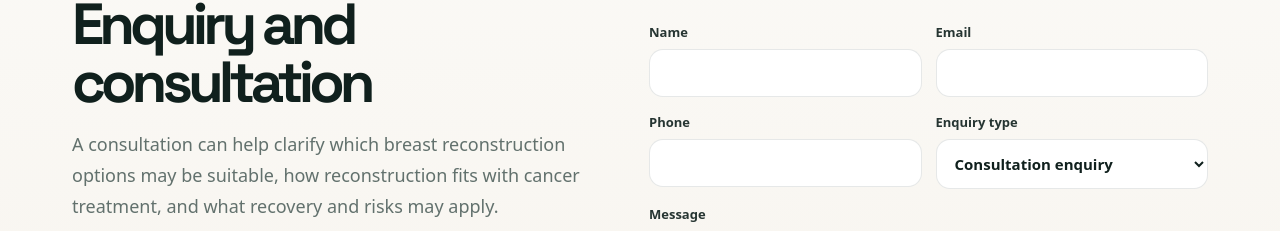
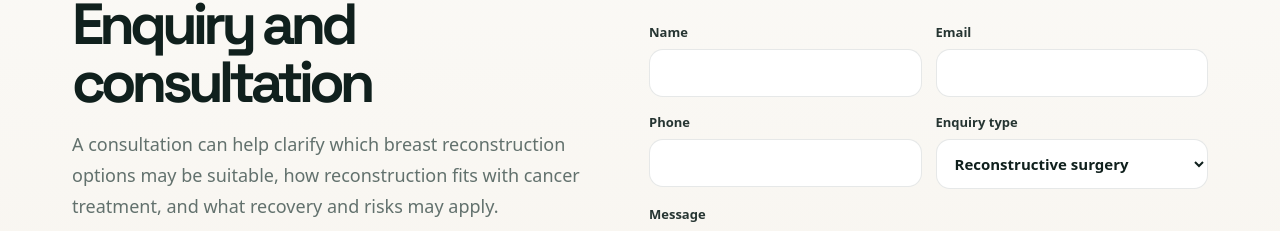
Before and after one commit to zatyrical/plasticwebsite, a Next.js app: page /breast-reconstruction-singapore in a window 1280 px wide. Shown: the part 8578-8809 px from the top of the page. Built offline with nearby package versions, Linux system fonts and the light colour scheme.

Commit message:
seo: set breast-reconstruction-singapore/page.tsx enquiry default

```diff
--- a/app/breast-reconstruction-singapore/page.tsx
+++ b/app/breast-reconstruction-singapore/page.tsx
@@ -274,7 +274,7 @@ export default function BreastReconstructionPage() {
                 Use the enquiry form to request an appointment or ask about breast reconstruction assessment. Please do not send urgent medical concerns through the website form.
               </p>
             </div>
-            <ContactForm />
+            <ContactForm defaultEnquiryType="Reconstructive surgery" />
           </div>
         </section>
       </article>
```
